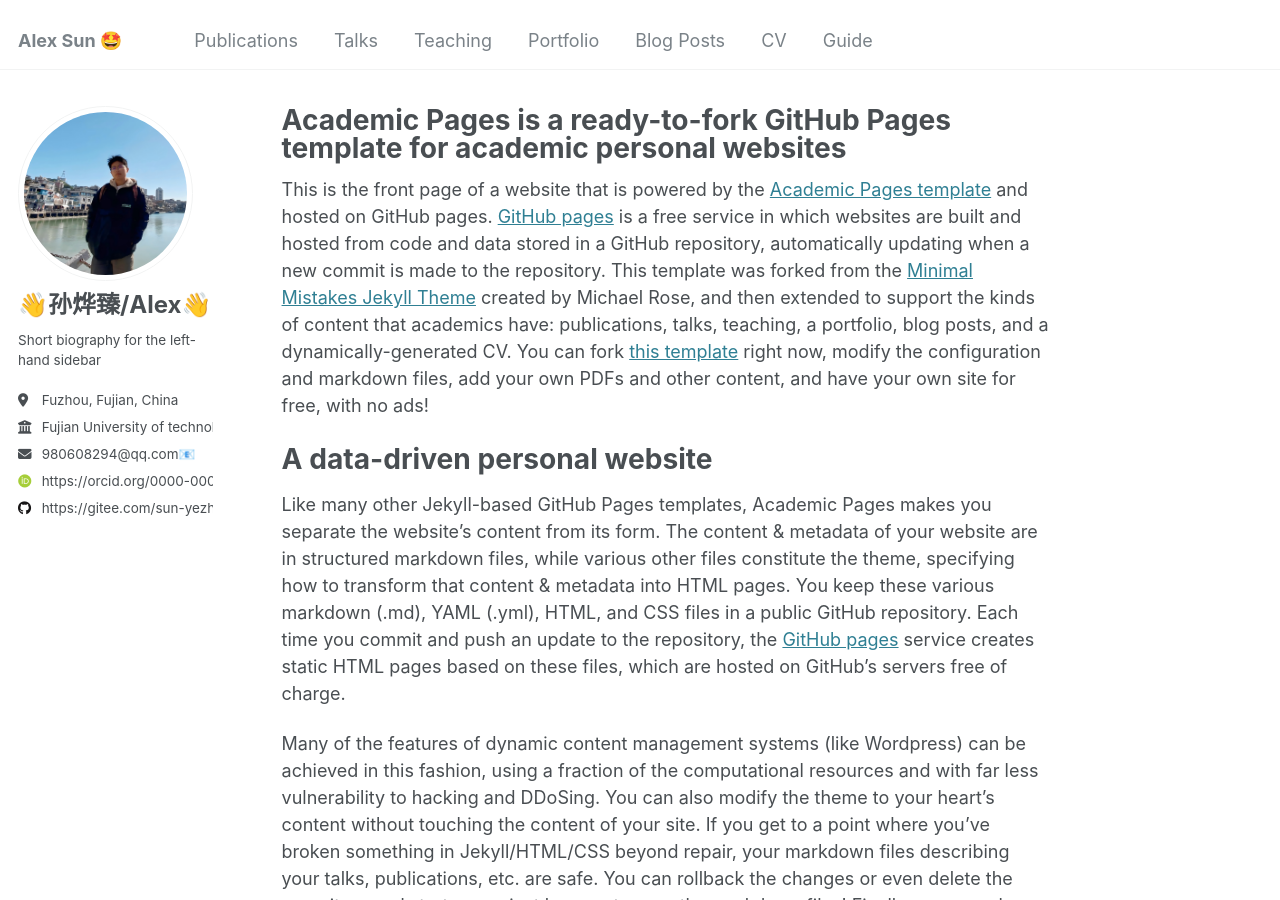
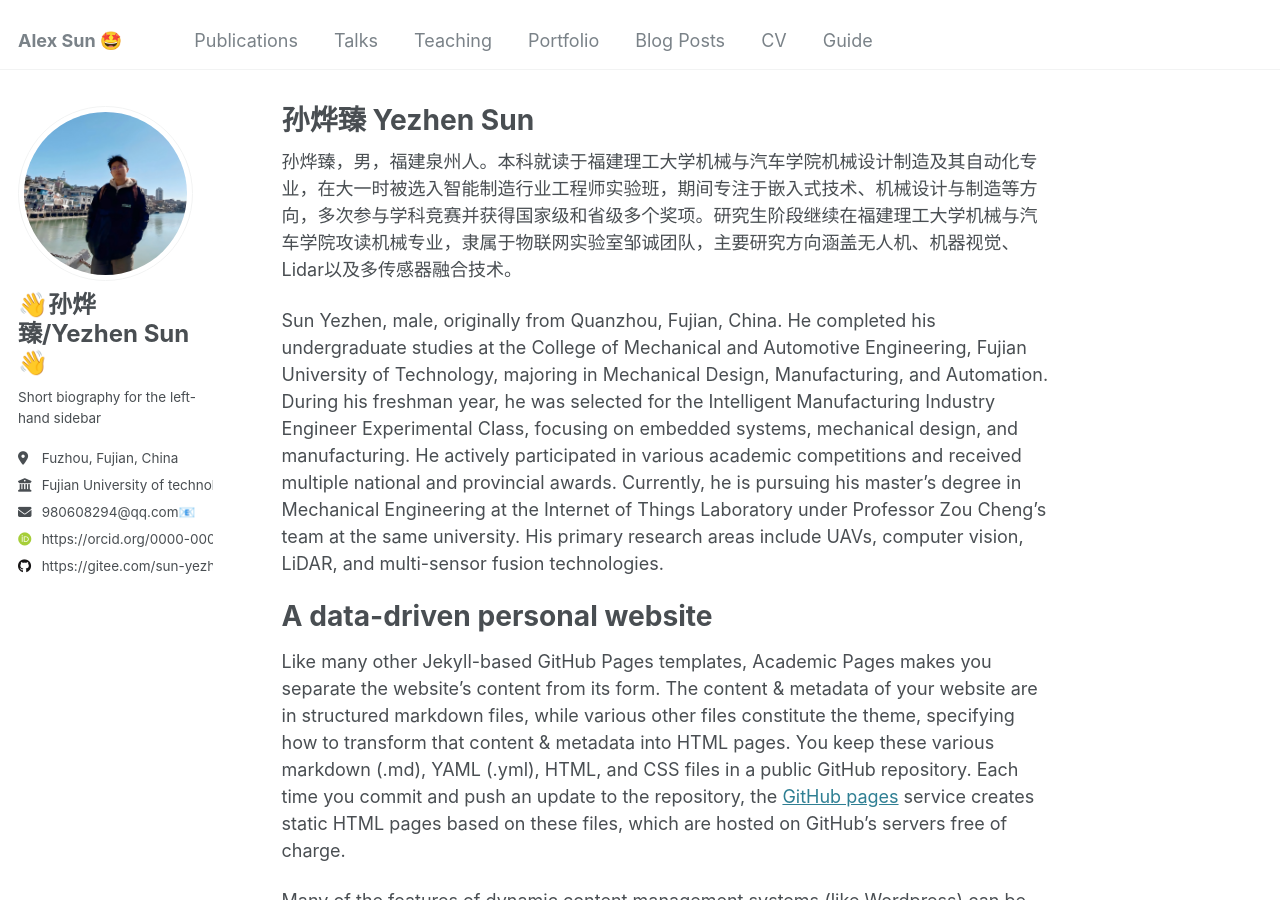
Before and after one commit to yuyuasd/yuyuasd.github.io, a Jekyll site: the page built from _pages/about.md, in a window 1280 px wide and 900 px high. Built offline with Jekyll 4.4.1, drawn with Linux system fonts in a browser that asks for light colours; some web fonts are replaced.

Commit message:
update: modify author name and enhance biography in config and about pages

```diff
--- a/_config.yml
+++ b/_config.yml
@@ -22,7 +22,7 @@ repository               : "academicpages/academicpages.github.io"
 author:
   # Biographic information
   avatar           : "own_photo.png"
-  name             : "👋孙烨臻/Alex👋"
+  name             : "👋孙烨臻/Yezhen Sun👋"
   pronouns         : # example: "she/her"
   bio              : "Short biography for the left-hand sidebar"
   location         : "Fuzhou, Fujian, China"
--- a/_pages/about.md
+++ b/_pages/about.md
@@ -1,13 +1,14 @@
 ---
 permalink: /
-title: "Academic Pages is a ready-to-fork GitHub Pages template for academic personal websites"
+title: "孙烨臻 Yezhen Sun"
 author_profile: true
 redirect_from:
   - /about/
   - /about.html
 ---
+孙烨臻，男，福建泉州人。本科就读于福建理工大学机械与汽车学院机械设计制造及其自动化专业，在大一时被选入智能制造行业工程师实验班，期间专注于嵌入式技术、机械设计与制造等方向，多次参与学科竞赛并获得国家级和省级多个奖项。研究生阶段继续在福建理工大学机械与汽车学院攻读机械专业，隶属于物联网实验室邹诚团队，主要研究方向涵盖无人机、机器视觉、Lidar以及多传感器融合技术。
 
-This is the front page of a website that is powered by the [Academic Pages template](https://github.com/academicpages/academicpages.github.io) and hosted on GitHub pages. [GitHub pages](https://pages.github.com) is a free service in which websites are built and hosted from code and data stored in a GitHub repository, automatically updating when a new commit is made to the repository. This template was forked from the [Minimal Mistakes Jekyll Theme](https://mmistakes.github.io/minimal-mistakes/) created by Michael Rose, and then extended to support the kinds of content that academics have: publications, talks, teaching, a portfolio, blog posts, and a dynamically-generated CV. You can fork [this template](https://github.com/academicpages/academicpages.github.io) right now, modify the configuration and markdown files, add your own PDFs and other content, and have your own site for free, with no ads!
+Sun Yezhen, male, originally from Quanzhou, Fujian, China. He completed his undergraduate studies at the College of Mechanical and Automotive Engineering, Fujian University of Technology, majoring in Mechanical Design, Manufacturing, and Automation. During his freshman year, he was selected for the Intelligent Manufacturing Industry Engineer Experimental Class, focusing on embedded systems, mechanical design, and manufacturing. He actively participated in various academic competitions and received multiple national and provincial awards. Currently, he is pursuing his master's degree in Mechanical Engineering at the Internet of Things Laboratory under Professor Zou Cheng’s team at the same university. His primary research areas include UAVs, computer vision, LiDAR, and multi-sensor fusion technologies.
 
 A data-driven personal website
 ======
```
